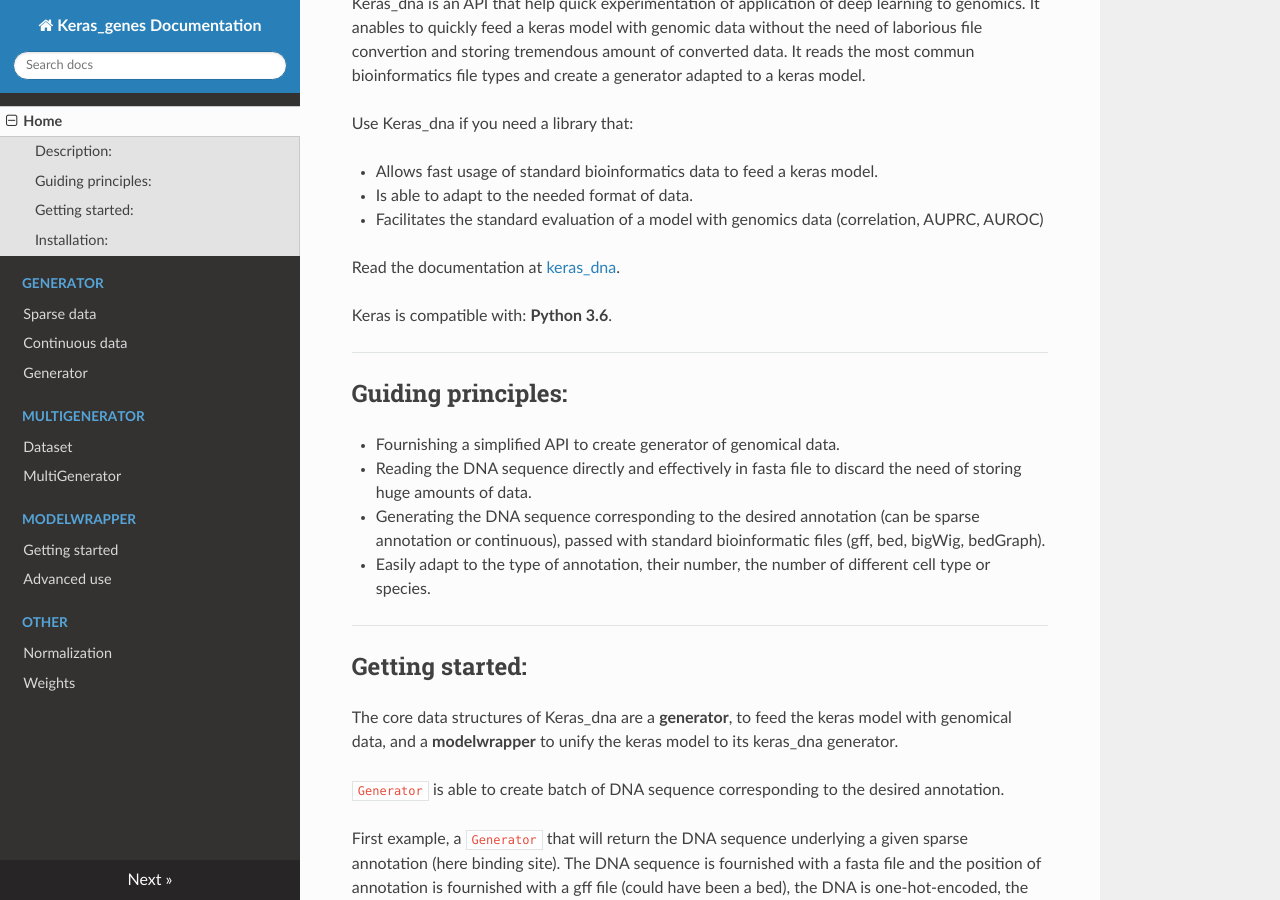
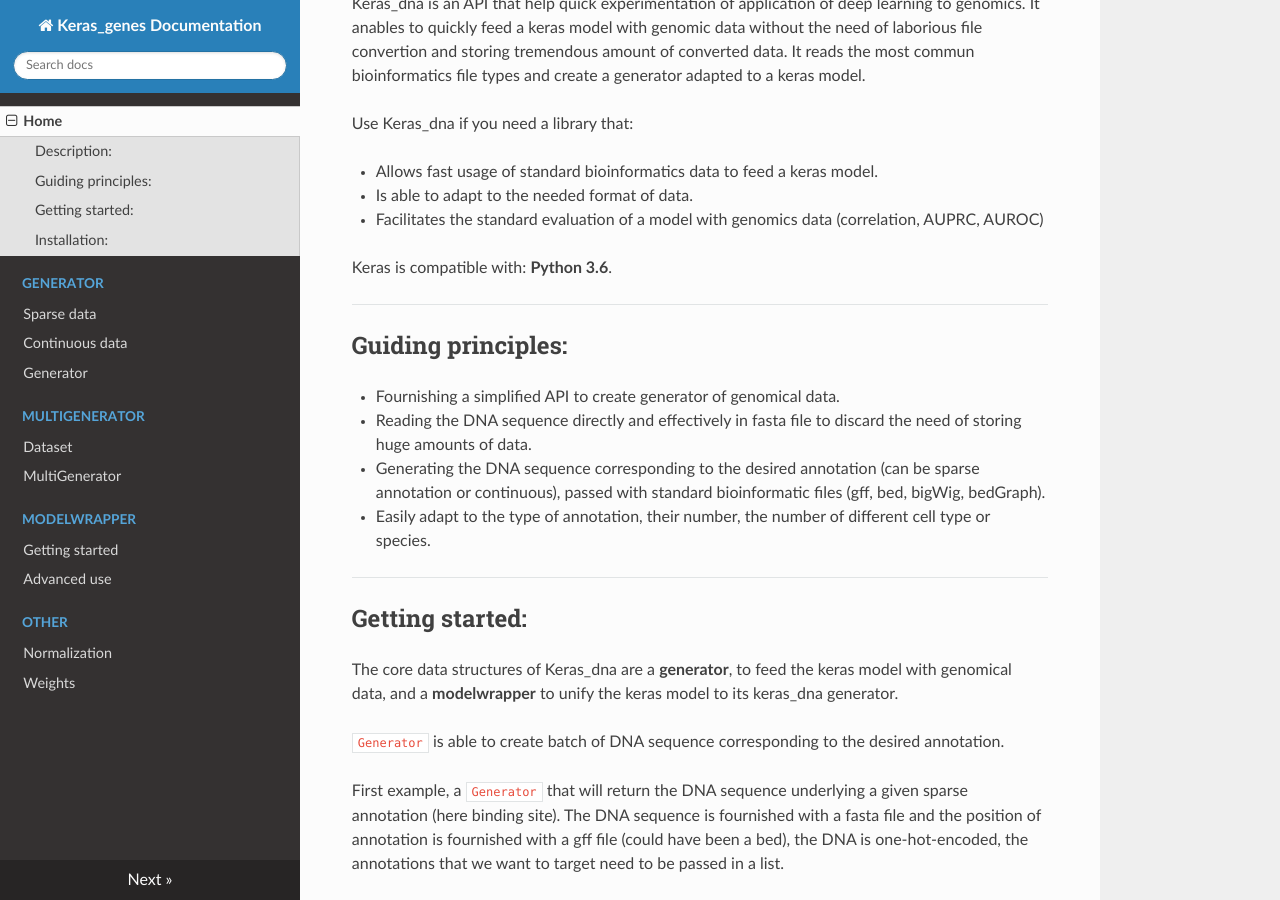
Before and after one commit to etirouthier/keras_dna, an MkDocs documentation site: the page built from docs/index.md, in a window 1280 px wide and 900 px high, scrolled down 524 px. Built offline with MkDocs 1.6.1, drawn with Linux system fonts in a browser that asks for light colours; nearby versions of some CDN libraries.

Commit message:
Update index.md

```diff
--- a/docs/index.md
+++ b/docs/index.md
@@ -14,7 +14,6 @@
 - Is able to adapt to the needed format of data.
 - Facilitates the standard evaluation of a model with genomics data (correlation, AUPRC, AUROC)
 
-Read the documentation at [keras_dna](https://keras-dna.readthedocs.io).
 
 Keras is compatible with: __Python 3.6__.
 
```
